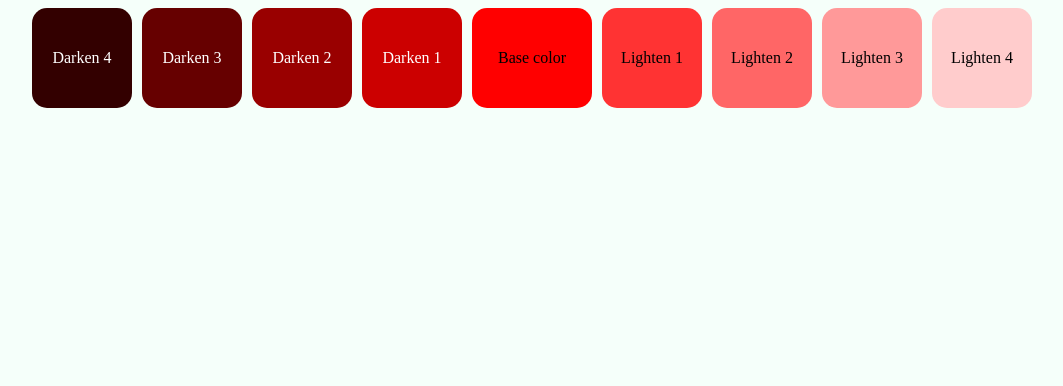
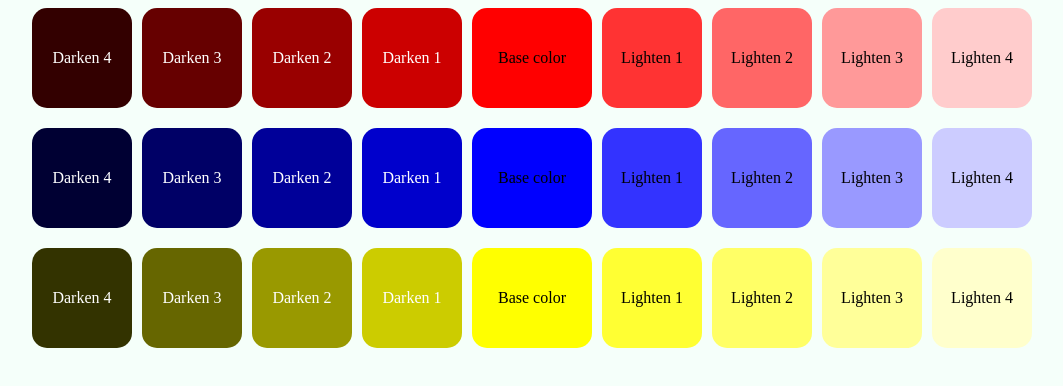
Before and after one commit to alnuca/LayoutLabBasic, a website built with Vite: page Layout_Lab1/index.html in a window 1280 px wide. Shown: the whole page, without its empty margins (108-1171 px from the left). Built offline with nearby package versions, Linux system fonts and the light colour scheme.

Commit message:
correccion 1

```diff
--- a/Layout_Lab1/_base.scss
+++ b/Layout_Lab1/_base.scss
@@ -1,3 +1,5 @@
 $grid-gap: 10px;
 $items-size:100px;
-$base-color: red;
+$base-color1: red;
+$base-color2: blue;
+$base-color3: yellow;
--- a/Layout_Lab1/index.html
+++ b/Layout_Lab1/index.html
@@ -8,7 +8,29 @@
     <title>Layout Playground</title>
   </head>
   <body>
-    <div class="container-1">
+    <div class="container c1">
+      <div class="box darken-4"><span class="color-box-text">Darken 4</span></div>
+      <div class="box darken-3"><span class="color-box-text">Darken 3</span></div>
+      <div class="box darken-2"><span class="color-box-text">Darken 2</span></div>
+      <div class="box darken-1"><span class="color-box-text">Darken 1</span></div>
+      <div class="box base-color"><span class="color-box-text">Base color</span></div>
+      <div class="box lighten-1"><span class="color-box-text">Lighten 1</span></div>
+      <div class="box lighten-2"><span class="color-box-text">Lighten 2</span></div>
+      <div class="box lighten-3"><span class="color-box-text">Lighten 3</span></div>
+      <div class="box lighten-4"><span class="color-box-text">Lighten 4</span></div>
+    </div>
+    <div class="container c2">
+      <div class="box darken-4"><span class="color-box-text">Darken 4</span></div>
+      <div class="box darken-3"><span class="color-box-text">Darken 3</span></div>
+      <div class="box darken-2"><span class="color-box-text">Darken 2</span></div>
+      <div class="box darken-1"><span class="color-box-text">Darken 1</span></div>
+      <div class="box base-color"><span class="color-box-text">Base color</span></div>
+      <div class="box lighten-1"><span class="color-box-text">Lighten 1</span></div>
+      <div class="box lighten-2"><span class="color-box-text">Lighten 2</span></div>
+      <div class="box lighten-3"><span class="color-box-text">Lighten 3</span></div>
+      <div class="box lighten-4"><span class="color-box-text">Lighten 4</span></div>
+    </div>
+    <div class="container c3">
       <div class="box darken-4"><span class="color-box-text">Darken 4</span></div>
       <div class="box darken-3"><span class="color-box-text">Darken 3</span></div>
       <div class="box darken-2"><span class="color-box-text">Darken 2</span></div>
--- a/Layout_Lab1/mystyle.scss
+++ b/Layout_Lab1/mystyle.scss
@@ -5,11 +5,12 @@ body {
   background-color: mintcream;
 }
 
-.container-1{
+.container{
   display: flex;
   justify-content: center;
   align-items: center;
   column-gap: $grid-gap;
+  padding-bottom: 20px;
 
   div{
     display: flex;
@@ -21,25 +22,61 @@ body {
 }
 
 .base-color{
-  background-color: $base-color;
   width: $items-size * 1.2;
+}
+
+.c1{
+  .base-color{
+    background-color: $base-color1;
+  }
+}
+
+.c2{
+  .base-color{
+    background-color: $base-color2;
+  }
+}
+.c3{
+  .base-color{
+    background-color: $base-color3;
+  }
 }
 
 $i: 1;
 @while $i <= 4 {
-  .darken-#{$i} {
-    background-color: color.scale($base-color, $lightness: -$i * 2 * 10%);
-    color: white;
-    width: $items-size;
+  .c1{
+    .darken-#{$i} {
+      background-color: color.scale($base-color1, $lightness: -$i * 2 * 10%);
+      color: white;
+      width: $items-size;
+    }
+    .lighten-#{$i} {
+      background-color: color.scale($base-color1, $lightness: $i * 2 * 10%);
+      width: $items-size;
+    }
   }
+  .c2{
+    .darken-#{$i} {
+      background-color: color.scale($base-color2, $lightness: -$i * 2 * 10%);
+      color: white;
+      width: $items-size;
+    }
+    .lighten-#{$i} {
+      background-color: color.scale($base-color2, $lightness: $i * 2 * 10%);
+      width: $items-size;
+    }
+  }
+  .c3{
+    .darken-#{$i} {
+      background-color: color.scale($base-color3, $lightness: -$i * 2 * 10%);
+      color: white;
+      width: $items-size;
+    }
+    .lighten-#{$i} {
+      background-color: color.scale($base-color3, $lightness: $i * 2 * 10%);
+      width: $items-size;
+    }
+  }
+
   $i: $i + 1;
 }
-
-$i: 1;
-@while $i <= 4 {
-  .lighten-#{$i} {
-    background-color: color.scale($base-color, $lightness: $i * 2 * 10%);
-    width: $items-size;
-  }
-  $i: $i + 1;
-}
```
Also changed, not shown: Layout_Lab3/mystyle.css.
